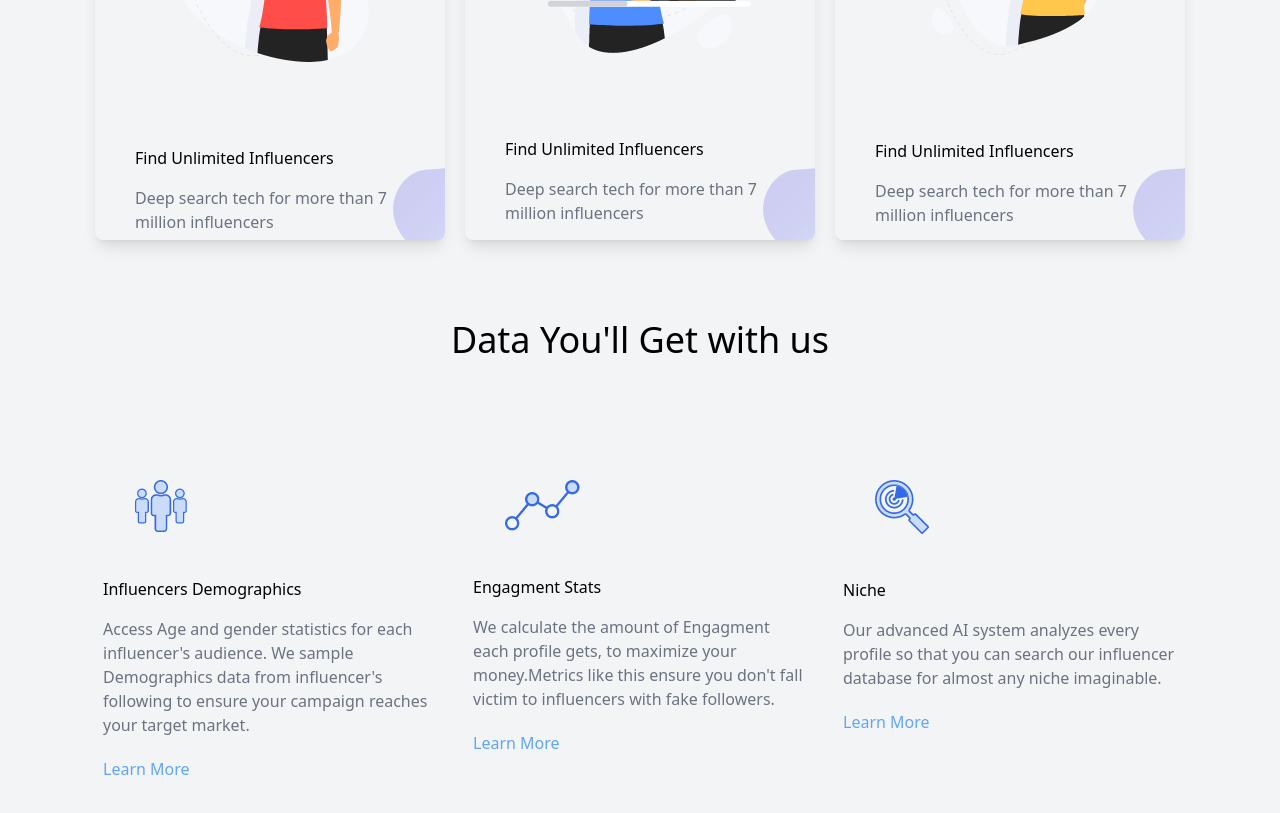
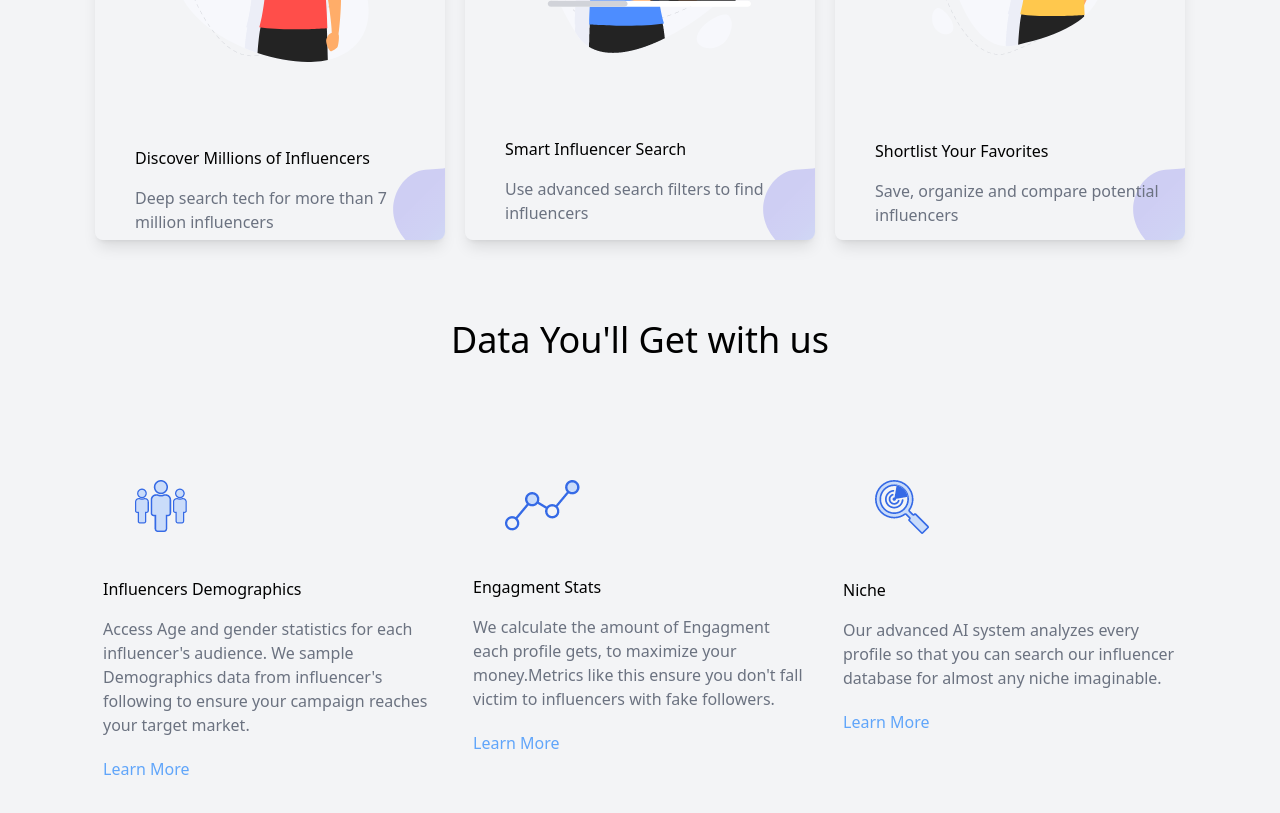
Before and after one commit to tahira17/vue.js-vesponsive-website, a Vue app: page / in a window 1280 px wide. Shown: the part 2040-2853 px from the top of the page. Built offline with nearby package versions, Linux system fonts and the light colour scheme.

Commit message:
repeated text removed

```diff
--- a/src/components/ReachOutSection.vue
+++ b/src/components/ReachOutSection.vue
@@ -16,7 +16,9 @@
           class="text-left shadow-lg rounded-lg h-[480px] lg:h-[480px] md:h-[480px] sm:h-[480px] w-[350px] bg-MaskGroup45 items-center hover:scale-110 duration-500"
         >
           <img src="../../src/assets/Group14190.png" class="m-20" />
-          <h3 class="py-1 m-2 text-bold ml-10">Find Unlimited Influencers</h3>
+          <h3 class="py-1 m-2 text-bold ml-10">
+            Discover Millions of Influencers
+          </h3>
           <p class="py-1 m-2 text-gray-500 ml-10">
             Deep search tech for more than 7 million influencers
           </p>
@@ -28,9 +30,9 @@
           class="text-left shadow-lg rounded-lg h-[480px] lg:h-[480px] md:h-[480px] w-[350px] bg-MaskGroup45 items-center hover:scale-110 duration-500"
         >
           <img src="../../src/assets/Group14195.png" class="m-20" />
-          <h3 class="py-1 m-2 text-bold ml-10">Find Unlimited Influencers</h3>
+          <h3 class="py-1 m-2 text-bold ml-10">Smart Influencer Search</h3>
           <p class="py-1 m-2 text-gray-500 ml-10">
-            Deep search tech for more than 7 million influencers
+            Use advanced search filters to find influencers
           </p>
         </div>
         <!-- 3rd card -->
@@ -40,9 +42,9 @@
           class="text-left shadow-lg rounded-lg h-[480px] lg:h-[480px] md:h-[480px] w-[350px] bg-MaskGroup45 items-center hover:scale-110 duration-500"
         >
           <img src="../../src/assets/Group14203.png" class="m-20" />
-          <h3 class="py-1 m-2 text-bold ml-10">Find Unlimited Influencers</h3>
+          <h3 class="py-1 m-2 text-bold ml-10">Shortlist Your Favorites</h3>
           <p class="py-1 m-2 text-gray-500 ml-10">
-            Deep search tech for more than 7 million influencers
+            Save, organize and compare potential influencers
           </p>
         </div>
       </div>
```
